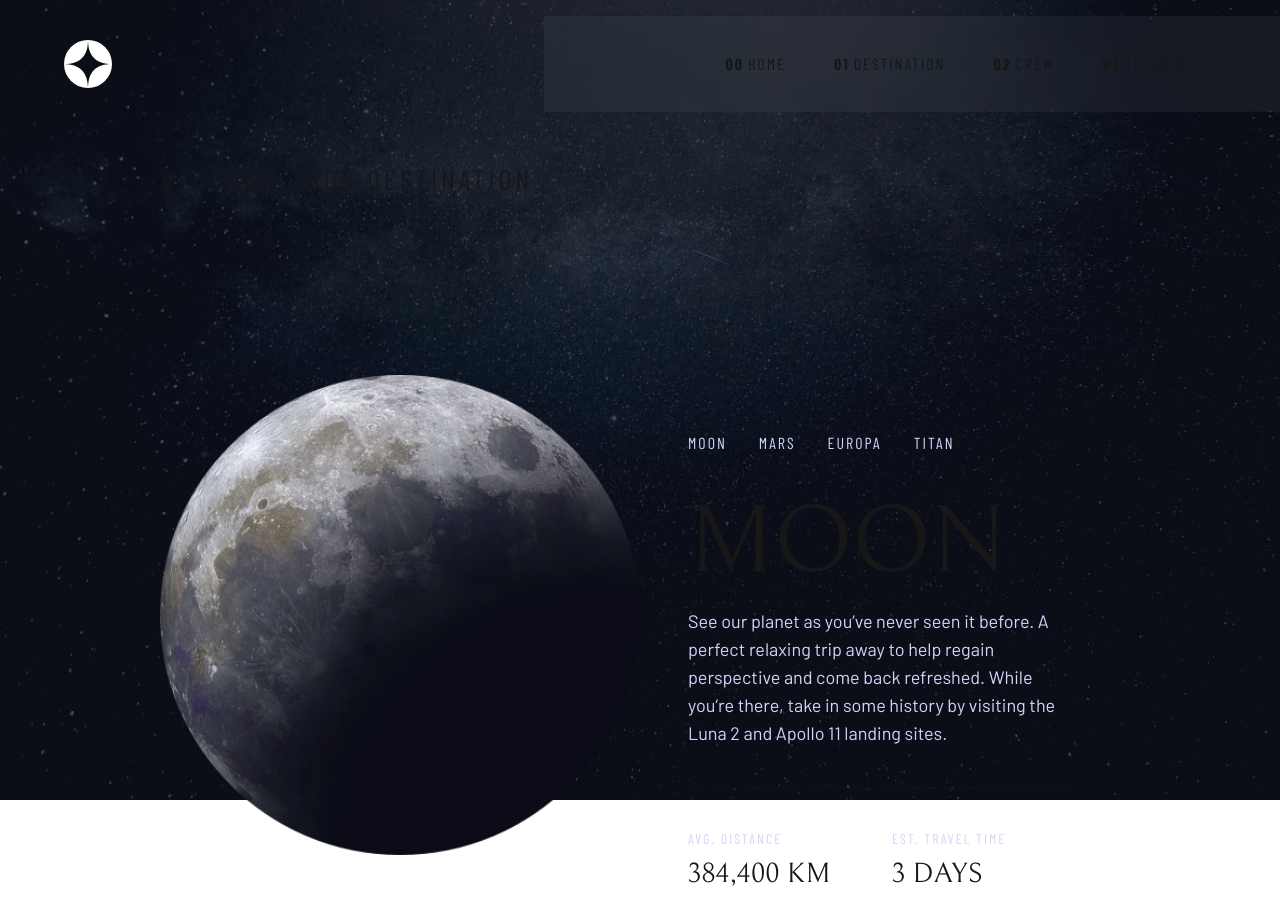
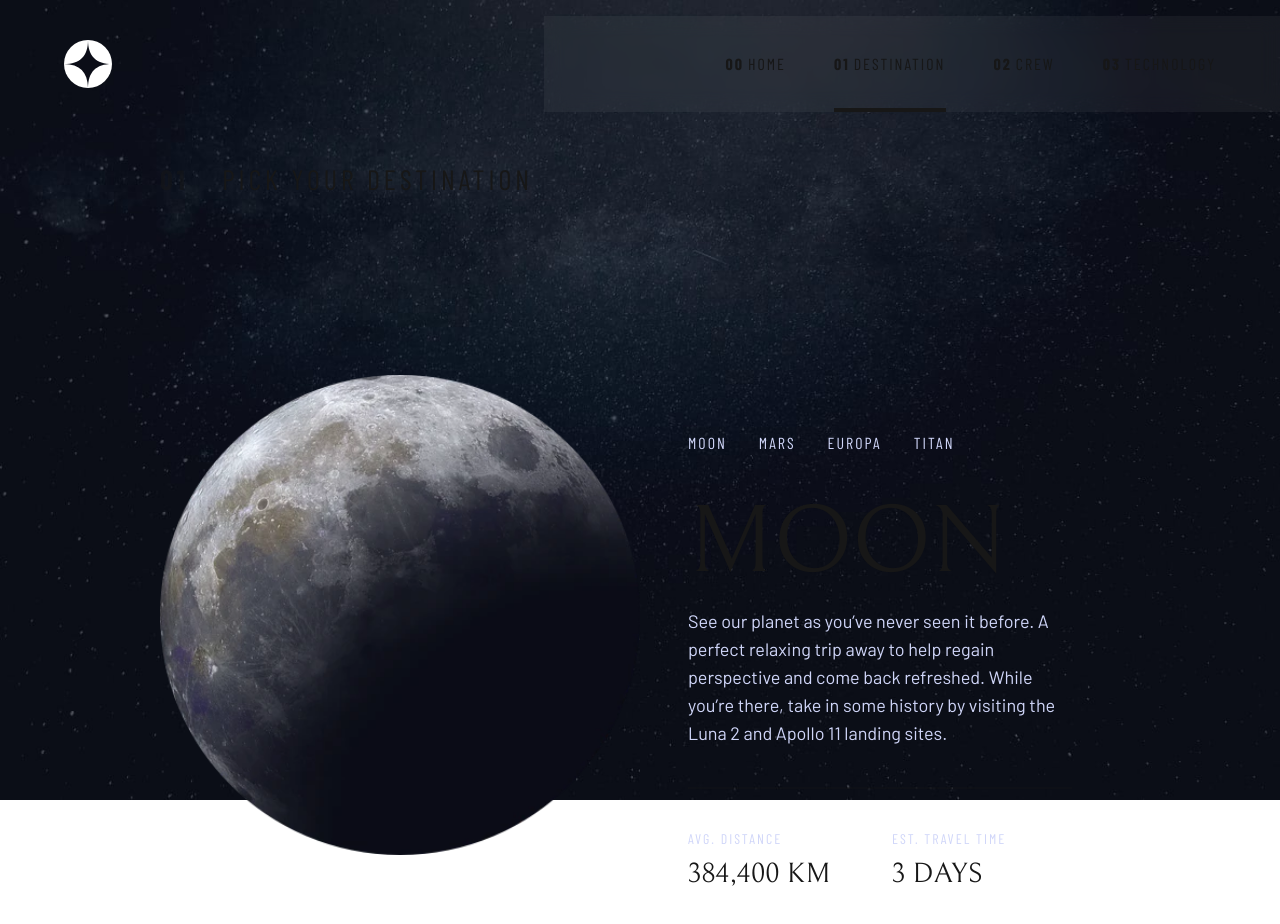
Before and after one commit to ozematt/Space-tourism_Next.js, a Next.js app: page /destination/moon in a window 1280 px wide. Shown: the top 924 px of the page. Built offline with nearby package versions, Linux system fonts and the light colour scheme.

Commit message:
added active pathname in nav link

```diff
--- a/src/components/NavLink.tsx
+++ b/src/components/NavLink.tsx
@@ -1,4 +1,7 @@
+"use client";
+
 import Link from "next/link";
+import { usePathname } from "next/navigation";
 
 export type NavLinkProps = {
   href: string;
@@ -7,16 +10,24 @@ export type NavLinkProps = {
 };
 
 const NavLink = ({ href, number, name }: NavLinkProps) => {
+  const pathname = usePathname();
+  const isHome = href === "/";
+
+  const isActive = isHome
+    ? pathname === href
+    : pathname.split("/")[1] === href.split("/")[1];
+
   return (
     <li className="relative flex h-full items-center">
       <Link href={href} className="peer line-clamp-1">
         <span className="pr-1 font-bold">0{number}</span>
         {name}
       </Link>
-      <div className="absolute bottom-0 w-full border-2 opacity-0 transition duration-1000 ease-in-out peer-hover:opacity-100" />
+      <div
+        className={`absolute ${isActive ? "opacity-100" : ""} bottom-0 w-full border-2 opacity-0 transition duration-1000 ease-in-out peer-hover:opacity-100`}
+      />
     </li>
   );
 };
 
 export default NavLink;
-``;
--- a/src/components/SlideMenuNavList.tsx
+++ b/src/components/SlideMenuNavList.tsx
@@ -1,3 +1,5 @@
+"use client";
+
 import { navLinks } from "@/data";
 import Link from "next/link";
 
--- a/src/data/navLinks.ts
+++ b/src/data/navLinks.ts
@@ -9,10 +9,10 @@ export const navLinks = [
   },
   {
     name: "CREW",
-    href: "/",
+    href: "/crew",
   },
   {
     name: "TECHNOLOGY",
-    href: "/",
+    href: "/technology",
   },
 ] as const;
```
